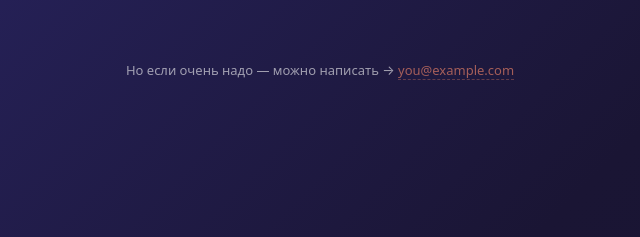
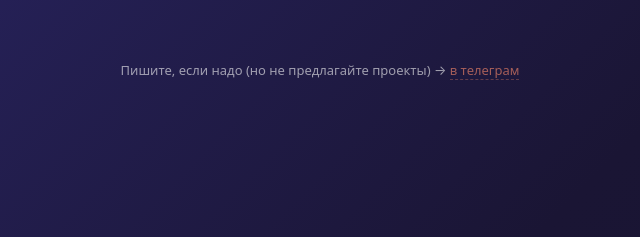
Before and after one commit to Deepkins/not-now, a plain HTML site: page index.html in a window 1280 px wide. Shown: the part 490-727 px from the top of the page, 320-960 px from the left. Drawn offline with Linux system fonts and the light colour scheme.

Commit message:
Update index.html

```diff
--- a/index.html
+++ b/index.html
@@ -105,8 +105,10 @@
     </div>
 
     <div class="footer">
-      Но если очень надо — можно написать →
-      <a href="mailto:you@example.com">you@example.com</a>
+      Пишите, если надо (но не предлагайте проекты) →
+      <a href="https://t.me/deepestate" target="_blank" rel="noopener noreferrer">
+  в телеграм
+</a>
     </div>
   </div>
 
```
